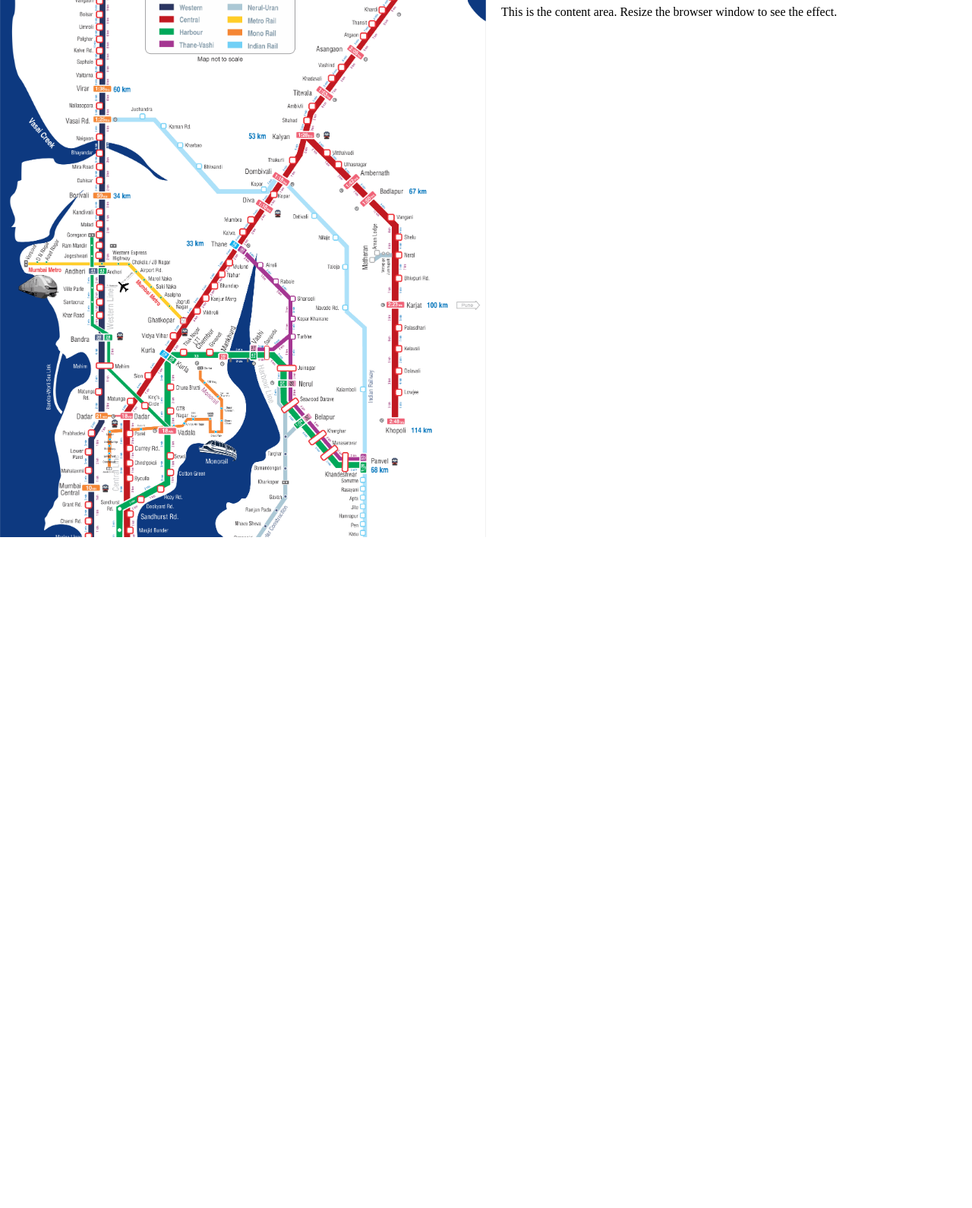
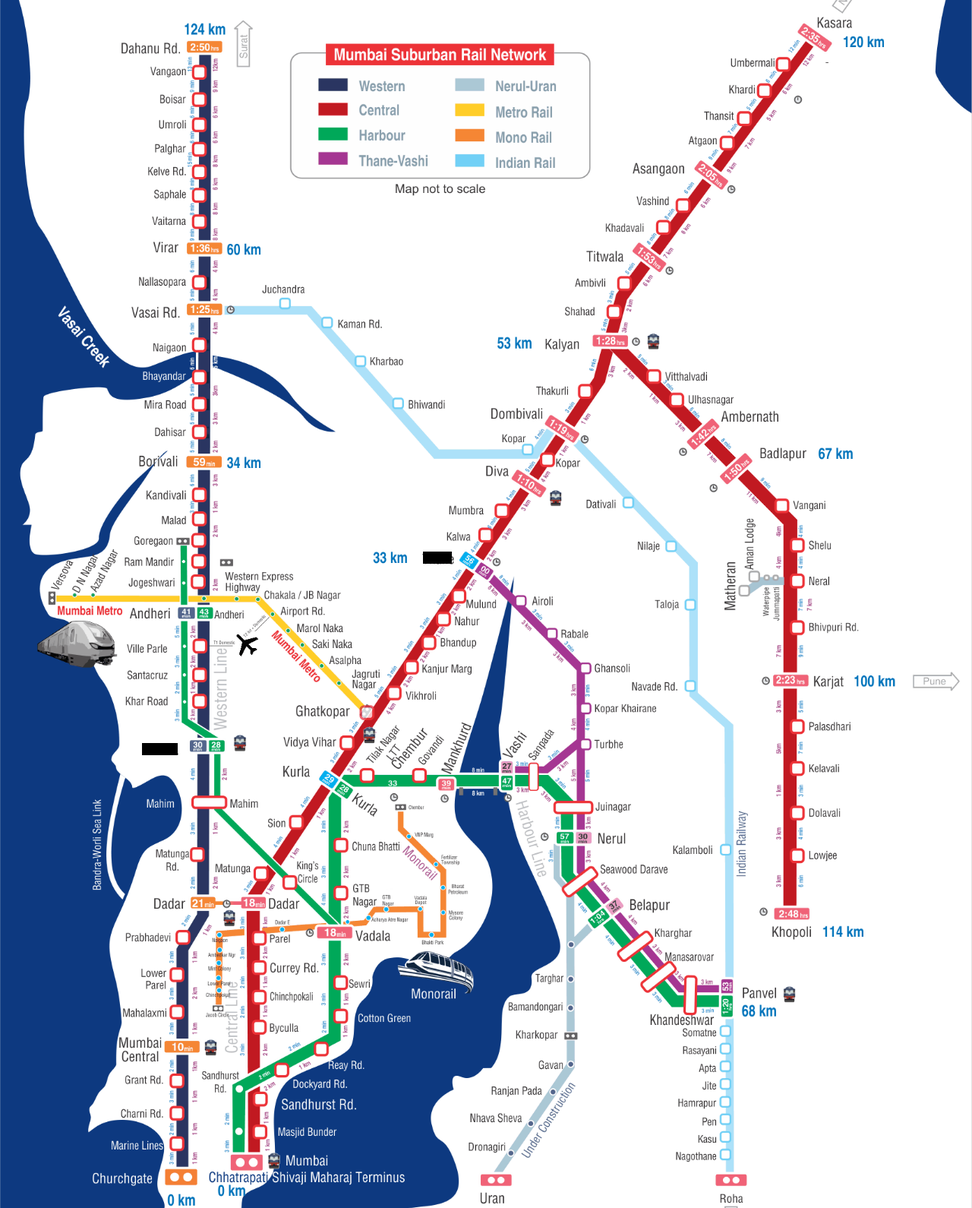
Before and after one commit to KrishPatel1605/CollegesInMumbai, a plain HTML site: page index.html in a window 1280 px wide. Shown: the part 93-1683 px from the top of the page at 76% size. Before the commit the page ends 800 px from the top, so only its background shows below. Drawn offline with Linux system fonts and the light colour scheme.

Commit message:
added a lot of functionality

```diff
--- a/index.html
+++ b/index.html
@@ -7,17 +7,13 @@
     <link rel="stylesheet" href="styles.css">
 </head>
 <body>
-    <div class="container">
-        <div class="image-container">
-            <img src="assets/map.png" alt="map" id="scrollable-image">
-            <div class="images">
-                <img src="assets/Black.png" alt="" class="station" id="Bandra">
-                <img src="assets/Black.png" alt="" class="station" id="image4">
-            </div>
+    <div class="home">
+        <div class="map">
+            <img src="assets/map.png" alt="map" id="map">
         </div>
-        <div class="content">
-            <h1>Welcome to the Website</h1>
-            <p>This is the content area. Resize the browser window to see the effect.</p>
+        <div class="stations">
+            <div id="Bandra"></div>
+            <div id="image4"></div>
         </div>
     </div>
     <div class="popup" id="popup">
--- a/script.js
+++ b/script.js
@@ -1,16 +1,16 @@
 document.addEventListener('DOMContentLoaded', function() {
-    const images = document.querySelectorAll('.images img');
+    const stations = document.querySelectorAll('.stations div');
     const contentDiv = document.getElementById('popup-content');
     const popup = document.getElementById('popup');
     const closeBtn = document.getElementById('close-btn');
 
-    images.forEach(image => {
-        image.addEventListener('click', () => {
+    stations.forEach(station => {
+        station.addEventListener('click', () => {
             popup.classList.add('active');
-            const imageId = image.id;
-            const hypertextFile = `TextFiles/Hyperlinks/${imageId}.txt`;
-            const embedFile = `TextFiles/EmbedLinks/${imageId}.txt`;
-            const namesFile = `TextFiles/Names/${imageId}.txt`;
+            const stationId = station.id;
+            const hypertextFile = `TextFiles/Hyperlinks/${stationId}.txt`;
+            const embedFile = `TextFiles/EmbedLinks/${stationId}.txt`;
+            const namesFile = `TextFiles/Names/${stationId}.txt`;
 
             Promise.all([
                 fetch(hypertextFile).then(response => response.text()),
@@ -26,12 +26,12 @@ document.addEventListener('DOMContentLoaded', function() {
                 hyperLinksArray.forEach((link, index) => {
                     const nameText = nameTextArray[index] || '';
                     content += `<p>${nameText}</p>`;
-                    content += `<a href="${link}" target="_blank">Link ${index + 1}</a><br>`;
-                    if(embedLinksArray[index]){
+                    content += `<a href="${link}" target="_blank">Know more</a><br>`;
+                    if (embedLinksArray[index]) {
                         content += `${embedLinksArray[index]}<br>`;
                     }
                 });
-                contentDiv.innerHTML = content + 'Goodbye';
+                contentDiv.innerHTML = content;
             })
             .catch(error => {
                 contentDiv.textContent = 'Error loading content.';
--- a/styles.css
+++ b/styles.css
@@ -1,33 +1,42 @@
 body, html {
     margin: 0;
     padding: 0;
-    height: 100%;
-    overflow: hidden;
 }
 
-.container {
-    display: flex;
-    height: 100%;
-}
-
-.image-container {
-    flex: 0 0 50%;
-    overflow: auto;
+.home {
     position: relative;
 }
 
-.image-container img {
+#map {
     width: 100%;
-    transition: transform 0.25s ease;
 }
 
-.images {
-    cursor: pointer;
+.map, .stations {
+    position: absolute;
 }
 
-.content {
-    flex: 1;
-    padding: 20px;
+.stations {
+    position: relative;
+}
+
+#Bandra, #image4 {
+    position: absolute;
+    cursor: pointer;
+    background-color: black;
+}
+
+#Bandra {
+    margin-left: 14.6%;
+    margin-top: 83.7%;
+    height: 1.2vw;
+    width: 3.7vw;
+}
+
+#image4 {
+    margin-left: 43.5%;
+    margin-top: 64%;
+    height: 1.2vw;
+    width: 3vw;
 }
 
 .popup {
```
Also changed, not shown: TextFiles/EmbedLinks/Bandra.txt, TextFiles/Names/Andheri.txt.
